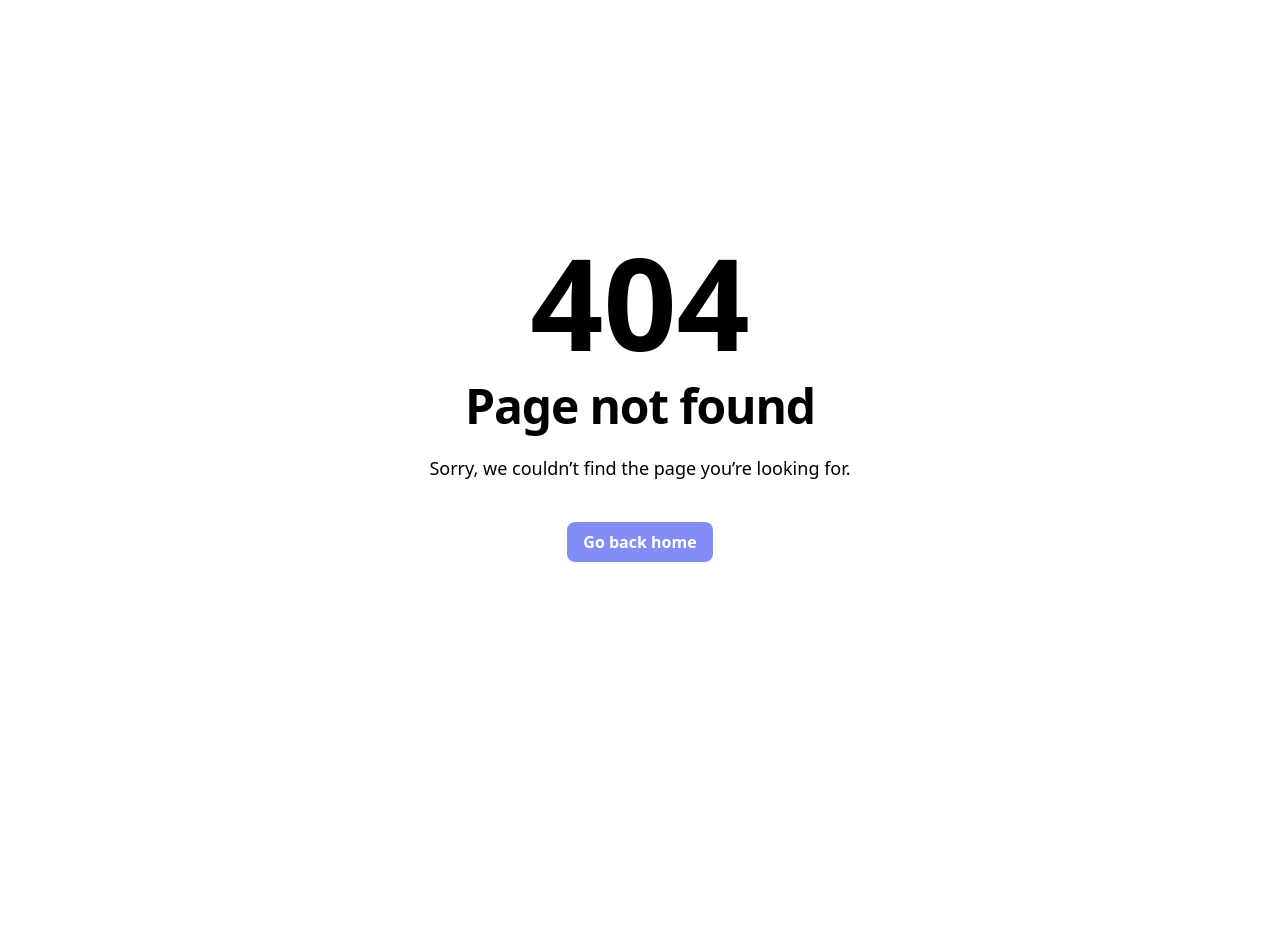
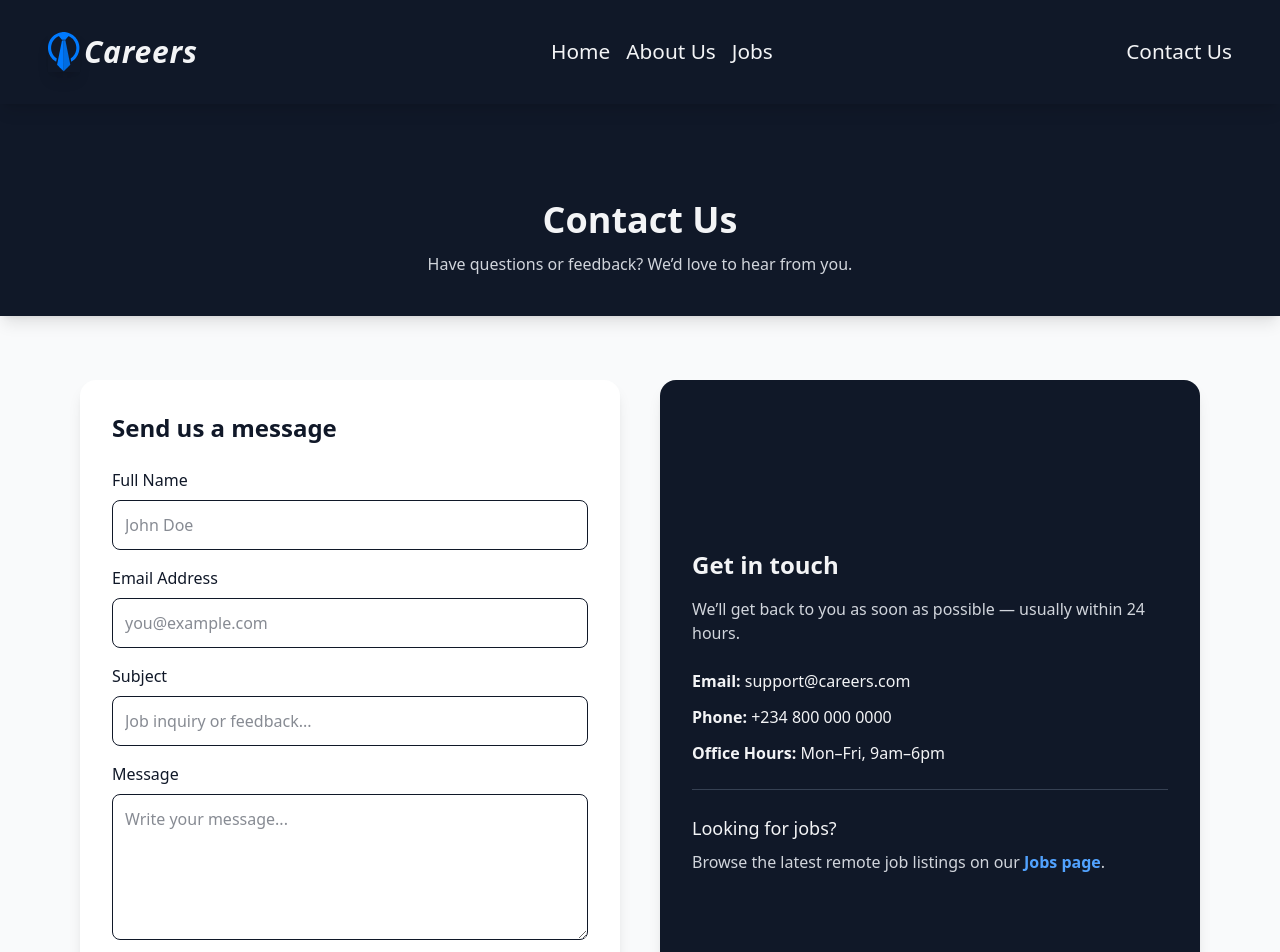
Before and after one commit to JudithJude369/Careers, a React (Vite) app: page /contact in a window 1280 px wide. Before the commit this address had no page. Shown: the top 952 px of the page. Before the commit the page ends 800 px from the top, so only its background shows below. Built offline with nearby package versions, Linux system fonts and the light colour scheme.

Commit message:
careers review

```diff
--- a/package.json
+++ b/package.json
@@ -10,6 +10,7 @@
     "preview": "vite preview"
   },
   "dependencies": {
+    "@hookform/resolvers": "^5.2.2",
     "@tailwindcss/vite": "^4.1.13",
     "@tanstack/react-query": "^5.90.3",
     "@tanstack/react-query-devtools": "^5.90.2",
@@ -18,9 +19,12 @@
     "framer-motion": "^12.23.24",
     "react": "^19.1.1",
     "react-dom": "^19.1.1",
+    "react-hook-form": "^7.65.0",
     "react-icons": "^5.5.0",
     "react-router-dom": "^7.9.3",
+    "react-toastify": "^11.0.5",
     "tailwindcss": "^4.1.13",
+    "yup": "^1.7.1",
     "zustand": "^5.0.8"
   },
   "devDependencies": {
--- a/src/components/Navbar.jsx
+++ b/src/components/Navbar.jsx
@@ -54,16 +54,10 @@ const Navbar = () => {
               jobs
             </NavLink>
             <NavLink
-              to="login"
+              to="contact"
               className="cursor-pointer hover:bg-blue-700 hover:text-gray-100 hover:rounded-sm hover:pl-2"
             >
-              login
-            </NavLink>
-            <NavLink
-              to="register"
-              className="cursor-pointer hover:bg-blue-700 hover:text-gray-100 hover:rounded-md hover:pl-2"
-            >
-              sign up
+              contact us
             </NavLink>
           </div>
         )}
@@ -84,11 +78,8 @@ const Navbar = () => {
         </div>
         {/* Register and Login */}
         <div className=" flex gap-4 items-center">
-          <NavLink to="login" className="cursor-pointer hover:underline">
-            login
-          </NavLink>
-          <NavLink to="register" className="cursor-pointer hover:underline">
-            sign up
+          <NavLink to="contact" className="cursor-pointer hover:underline">
+            contact us
           </NavLink>
         </div>
       </section>
--- a/src/pages/About.jsx
+++ b/src/pages/About.jsx
@@ -6,7 +6,7 @@ import { Faq } from "@/components";
 const About = () => {
   return (
     <main>
-      <section className=" align-items text-gray-100 bg-gray-900  shadow-2xl pt-40 px-[4rem] pb-[2.5rem] ">
+      <section className=" align-items text-gray-100 bg-gray-900  shadow-2xl pt-50 px-[4rem] pb-10 ">
         {/* about-hero-section */}
         <div className="max-w-4xl mx-auto px-6">
           <h1 className="text-3xl font-[800] capitalize text-center ">
--- /dev/null
+++ b/src/pages/Contact.jsx
@@ -0,0 +1,178 @@
+import { useForm } from "react-hook-form";
+import { yupResolver } from "@hookform/resolvers/yup";
+import * as yup from "yup";
+import { ToastContainer, toast } from "react-toastify";
+import "react-toastify/dist/ReactToastify.css";
+
+// ✅ Validation Schema
+const schema = yup.object({
+  name: yup.string().required("Full name is required"),
+  email: yup
+    .string()
+    .email("Enter a valid email address")
+    .required("Email is required"),
+  subject: yup.string().required("Subject is required"),
+  message: yup
+    .string()
+    .min(10, "Message must be at least 10 characters")
+    .required("Message is required"),
+});
+
+const Contact = () => {
+  const {
+    register,
+    handleSubmit,
+    reset,
+    formState: { errors, isSubmitting },
+  } = useForm({
+    resolver: yupResolver(schema),
+  });
+
+  const onSubmit = async (data) => {
+    console.log("Form Submitted:", data);
+
+    // Simulate API call
+    await new Promise((resolve) => setTimeout(resolve, 1000));
+
+    toast.success("Message sent successfully! ✅", {
+      position: "top-right",
+      autoClose: 3000,
+    });
+
+    reset();
+  };
+
+  return (
+    <main className="bg-gray-50 min-h-screen text-gray-900">
+      <ToastContainer />
+
+      {/* Header Section */}
+      <section className="bg-gray-900 text-gray-100 pb-10 text-center shadow-lg pt-50">
+        <h1 className="text-4xl font-bold">Contact Us</h1>
+        <p className="mt-3 text-gray-300">
+          Have questions or feedback? We’d love to hear from you.
+        </p>
+      </section>
+
+      {/* Contact Form Section */}
+      <section className="px-6 lg:px-20 py-16 grid grid-cols-1 lg:grid-cols-2 gap-10">
+        {/* 🧾 Contact Form */}
+        <form
+          onSubmit={handleSubmit(onSubmit)}
+          className="bg-white shadow-lg rounded-2xl p-8"
+        >
+          <h2 className="text-2xl font-semibold mb-6">Send us a message</h2>
+
+          {/* Name */}
+          <div className="mb-4">
+            <label className="block font-medium mb-2">Full Name</label>
+            <input
+              type="text"
+              {...register("name")}
+              placeholder="John Doe"
+              className="w-full p-3 border rounded-lg focus:outline-none focus:ring-2 focus:ring-blue-500"
+            />
+            {errors.name && (
+              <p className="text-red-500 text-sm mt-1">{errors.name.message}</p>
+            )}
+          </div>
+
+          {/* Email */}
+          <div className="mb-4">
+            <label className="block font-medium mb-2">Email Address</label>
+            <input
+              type="email"
+              {...register("email")}
+              placeholder="you@example.com"
+              className="w-full p-3 border rounded-lg focus:outline-none focus:ring-2 focus:ring-blue-500"
+            />
+            {errors.email && (
+              <p className="text-red-500 text-sm mt-1">
+                {errors.email.message}
+              </p>
+            )}
+          </div>
+
+          {/* Subject */}
+          <div className="mb-4">
+            <label className="block font-medium mb-2">Subject</label>
+            <input
+              type="text"
+              {...register("subject")}
+              placeholder="Job inquiry or feedback..."
+              className="w-full p-3 border rounded-lg focus:outline-none focus:ring-2 focus:ring-blue-500"
+            />
+            {errors.subject && (
+              <p className="text-red-500 text-sm mt-1">
+                {errors.subject.message}
+              </p>
+            )}
+          </div>
+
+          {/* Message */}
+          <div className="mb-4">
+            <label className="block font-medium mb-2">Message</label>
+            <textarea
+              rows="5"
+              {...register("message")}
+              placeholder="Write your message..."
+              className="w-full p-3 border rounded-lg focus:outline-none focus:ring-2 focus:ring-blue-500"
+            />
+            {errors.message && (
+              <p className="text-red-500 text-sm mt-1">
+                {errors.message.message}
+              </p>
+            )}
+          </div>
+
+          {/* Submit Button */}
+          <button
+            type="submit"
+            disabled={isSubmitting}
+            className="bg-blue-600 text-white px-6 py-3 rounded-lg hover:bg-blue-700 transition w-full font-medium disabled:bg-gray-400 cursor-pointer"
+          >
+            {isSubmitting ? "Sending..." : "Send Message"}
+          </button>
+        </form>
+
+        {/* 📞 Info Section */}
+        <div className="bg-gray-900 text-gray-100 p-8 rounded-2xl flex flex-col justify-center shadow-lg">
+          <h3 className="text-2xl font-semibold mb-4">Get in touch</h3>
+          <p className="mb-6 text-gray-300">
+            We’ll get back to you as soon as possible — usually within 24 hours.
+          </p>
+
+          <ul className="space-y-3">
+            <li>
+              <strong>Email:</strong> support@careers.com
+            </li>
+            <li>
+              <strong>Phone:</strong> +234 800 000 0000
+            </li>
+            <li>
+              <strong>Office Hours:</strong> Mon–Fri, 9am–6pm
+            </li>
+          </ul>
+
+          <hr className="my-6 border-gray-700" />
+
+          <div>
+            <h4 className="text-lg font-medium mb-2">Looking for jobs?</h4>
+            <p className="text-gray-300">
+              Browse the latest remote job listings on our{" "}
+              <a
+                href="/jobs"
+                className="text-blue-400 hover:underline font-semibold"
+              >
+                Jobs page
+              </a>
+              .
+            </p>
+          </div>
+        </div>
+      </section>
+    </main>
+  );
+};
+
+export default Contact;
--- a/src/pages/Job.jsx
+++ b/src/pages/Job.jsx
@@ -64,7 +64,7 @@ const Job = () => {
   return (
     <main>
       {/* Header */}
-      <section className="text-gray-100 bg-gray-900 pt-20 pb-10 text-center">
+      <section className="text-gray-100 bg-gray-900 pt-50 pb-10 text-center">
         <h1 className="text-3xl font-bold capitalize">Job Details</h1>
       </section>
 
--- a/src/pages/Jobs.jsx
+++ b/src/pages/Jobs.jsx
@@ -55,7 +55,7 @@ const Jobs = () => {
   return (
     <main>
       {/* Header Section */}
-      <section className="bg-gray-900 text-white text-center py-16 shadow-lg">
+      <section className="bg-gray-900 text-white text-center pb-10 shadow-lg pt-50">
         <h1 className="text-3xl sm:text-4xl font-bold capitalize">Jobs</h1>
       </section>
 
--- a/src/pages/Landing.jsx
+++ b/src/pages/Landing.jsx
@@ -4,7 +4,7 @@ const Landing = () => {
   return (
     <main>
       {/* hero section */}
-      <section className="text-gray-100 bg-gray-900 shadow-2xl text-center pt-40 pb-[2.5rem] ">
+      <section className="text-gray-100 bg-gray-900 shadow-2xl text-center pt-50 pb-10 ">
         <div className="align-items px-[4rem] ">
           <h1 className="text-3xl font-[800] capitalize">
             Find your dream job today!
--- a/src/pages/Login.jsx
+++ /dev/null
@@ -1,5 +0,0 @@
-const Login = () => {
-  return <div>Login</div>;
-};
-
-export default Login;
--- a/src/pages/Register.jsx
+++ /dev/null
@@ -1,5 +0,0 @@
-const Register = () => {
-  return <div>Register</div>;
-};
-
-export default Register;
--- a/src/pages/index.js
+++ b/src/pages/index.js
@@ -4,5 +4,4 @@ export { default as HomeLayout } from "@/pages/HomeLayout";
 export { default as Job } from "@/pages/Job";
 export { default as Jobs } from "@/pages/Jobs";
 export { default as Landing } from "@/pages/Landing";
-export { default as Login } from "@/pages/Login";
-export { default as Register } from "@/pages/Register";
+export { default as Contact } from "@/pages/Contact";
```
Also changed, not shown: src/App.jsx (+3 -16 lines), 2 other files (tests, documents, lock files or other folders).
